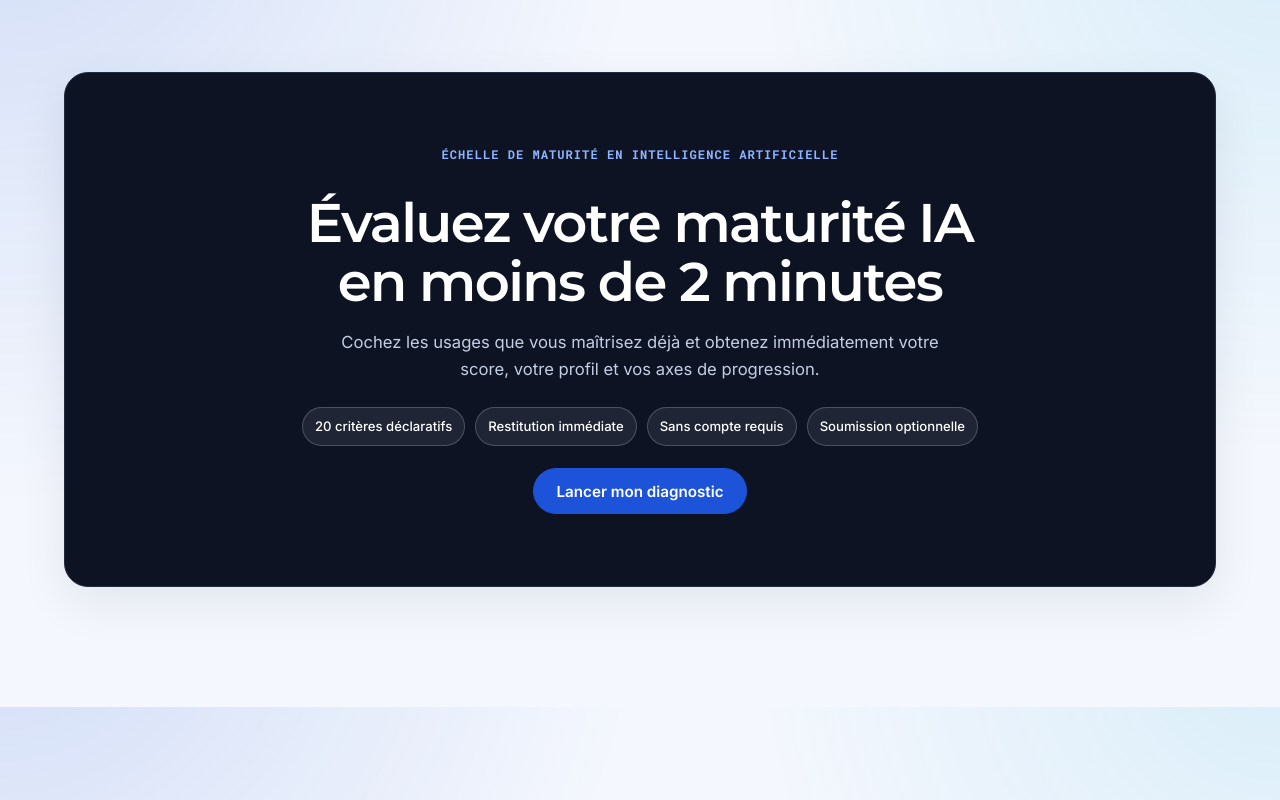
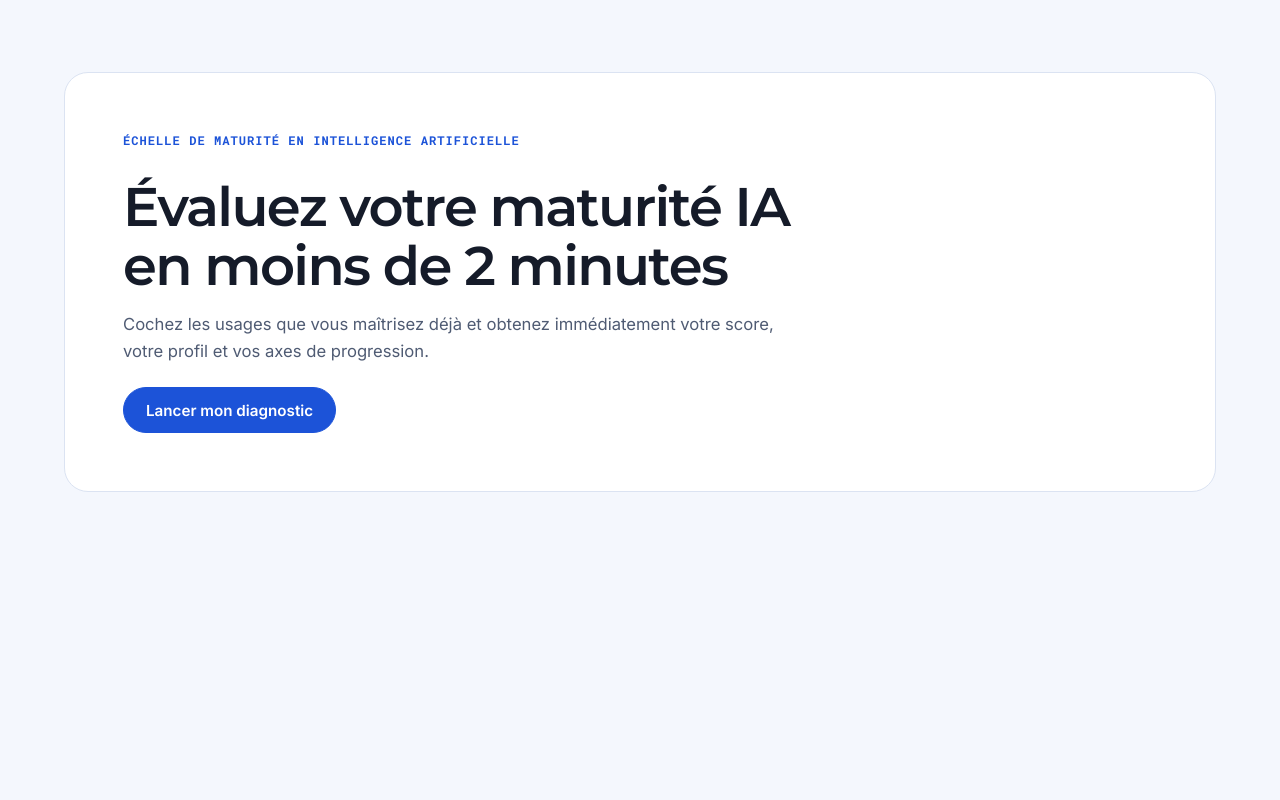
Before and after one commit to acculturation-numerique-fr/echelle-maturite-ia, a PHP site: page / in a window 1280 px wide. Run offline with PHP 8.4, Linux system fonts and the light colour scheme.

Commit message:
refactor(app): strip landing hero visual noise

```diff
--- a/app/index.html
+++ b/app/index.html
@@ -25,12 +25,6 @@
           Cochez les usages que vous maîtrisez déjà et obtenez immédiatement votre score, votre
           profil et vos axes de progression.
         </p>
-        <div class="an-hero-simple-metrics" aria-label="Points clés du diagnostic">
-          <span class="an-hero-pill">20 critères déclaratifs</span>
-          <span class="an-hero-pill">Restitution immédiate</span>
-          <span class="an-hero-pill">Sans compte requis</span>
-          <span class="an-hero-pill">Soumission optionnelle</span>
-        </div>
         <div class="an-actions an-hero-actions">
           <button class="an-btn an-btn-primary" type="button" @click="start()">
             Lancer mon diagnostic
--- a/app/styles.css
+++ b/app/styles.css
@@ -35,10 +35,7 @@ body {
   margin: 0;
   padding: 0;
   font-family: "Inter", "Montserrat", -apple-system, BlinkMacSystemFont, "Segoe UI", Roboto, sans-serif;
-  background:
-    radial-gradient(circle at 0% -20%, rgba(28, 83, 216, 0.16), transparent 42%),
-    radial-gradient(circle at 100% -10%, rgba(22, 164, 220, 0.12), transparent 35%),
-    var(--an-background);
+  background: var(--an-background);
   color: var(--an-ink);
   line-height: 1.62;
 }
@@ -65,7 +62,7 @@ body {
 }
 
 .an-panel {
-  box-shadow: var(--an-shadow-soft);
+  box-shadow: none;
 }
 
 .an-card {
@@ -104,7 +101,7 @@ body {
   margin: 16px 0 0;
   max-width: 60ch;
   font-size: 1.04rem;
-  color: #b9c4db;
+  color: var(--an-ink-soft);
 }
 
 .an-card-title {
@@ -189,58 +186,40 @@ body {
 }
 
 .an-hero {
-  background: #0d1323;
-  border-color: #212c43;
-  padding: clamp(34px, 6vw, 72px);
+  background: var(--an-surface);
+  border-color: var(--an-border);
+  padding: clamp(32px, 5vw, 58px);
   overflow: hidden;
-  text-align: center;
+  text-align: left;
 }
 
 .an-hero .an-eyebrow {
-  color: #8fb4ff;
+  color: var(--an-primary);
 }
 
 .an-hero .an-title {
-  color: #ffffff;
+  color: var(--an-ink);
   max-width: 20ch;
-  margin: 0 auto;
+  margin: 0;
 }
 
 .an-hero .an-lead {
-  max-width: 62ch;
-  margin: 0 auto;
-  color: #c3cee5;
+  max-width: 66ch;
+  margin: 0;
+  color: var(--an-ink-soft);
 }
 
 .an-hero-simple {
-  max-width: 860px;
-  margin: 0 auto;
+  max-width: 880px;
+  margin: 0;
   display: grid;
-  gap: 18px;
-  justify-items: center;
-}
-
-.an-hero-simple-metrics {
-  display: flex;
-  flex-wrap: wrap;
-  justify-content: center;
-  gap: 10px;
-  margin-top: 6px;
-}
-
-.an-hero-pill {
-  border: 1px solid rgba(255, 255, 255, 0.2);
-  border-radius: 999px;
-  padding: 8px 12px;
-  font-size: 0.82rem;
-  font-weight: 500;
-  color: #ffffff;
-  background: rgba(255, 255, 255, 0.08);
+  gap: 16px;
+  justify-items: start;
 }
 
 .an-hero-actions {
-  justify-content: center;
-  margin-top: 4px;
+  justify-content: flex-start;
+  margin-top: 6px;
 }
 
 .an-stepper {
@@ -824,10 +803,6 @@ body {
     grid-template-columns: 1fr;
   }
 
-  .an-hero-simple-metrics {
-    max-width: 540px;
-  }
-
   .an-bento-grid {
     grid-template-columns: 1fr;
   }
```
